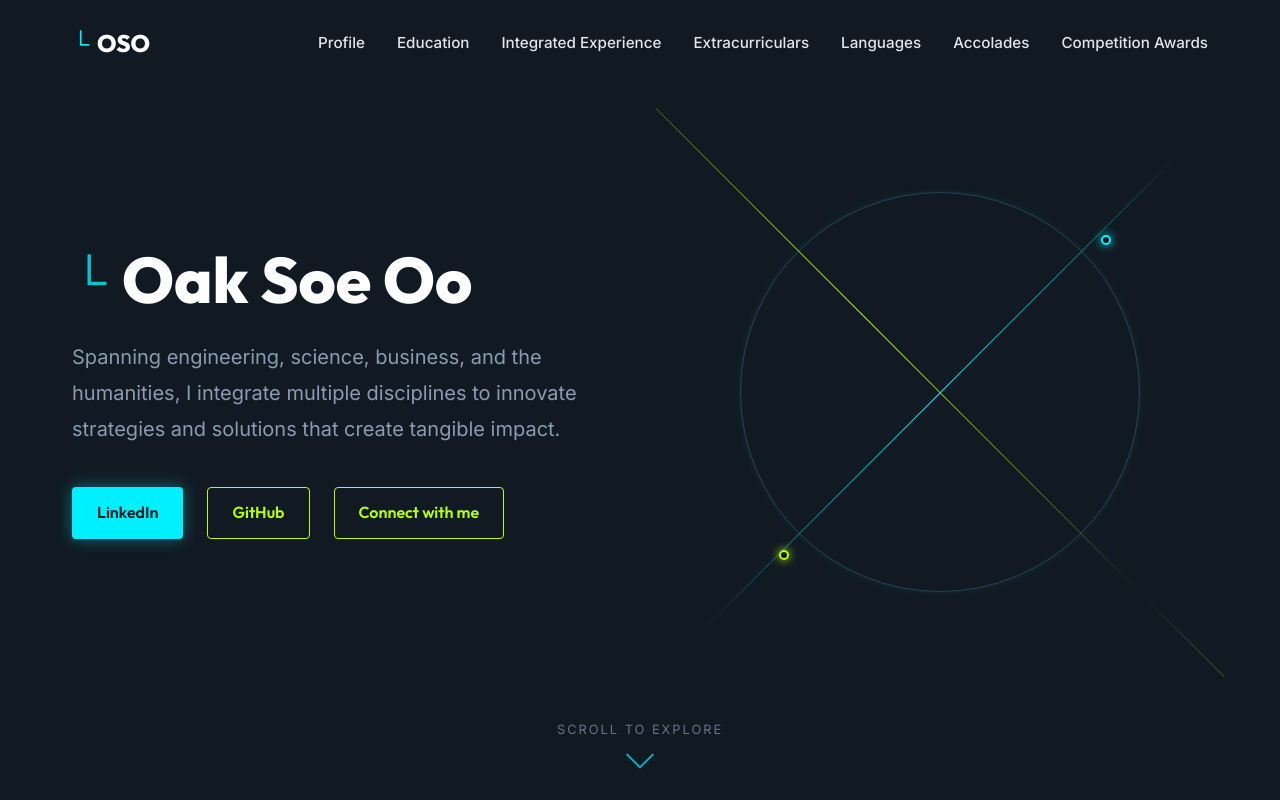
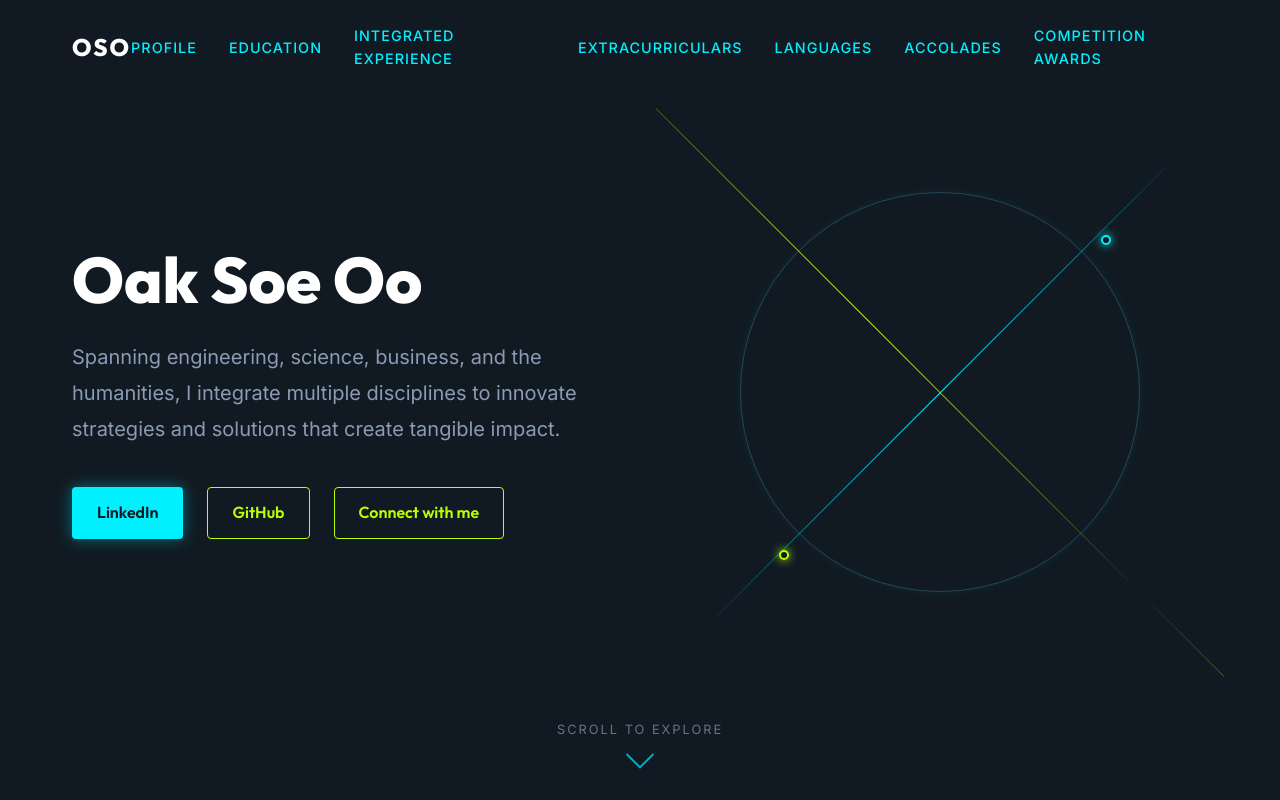
Before and after one commit to oak-23/portfolio, a React (Vite) app: page / in a window 1280 px wide. Shown: the top 800 px of the page. Built offline with nearby package versions, Linux system fonts and the light colour scheme.

Commit message:
Changed profile design

```diff
--- a/src/components/Hero.tsx
+++ b/src/components/Hero.tsx
@@ -7,7 +7,7 @@ const Hero: React.FC = () => {
       <div className={`container ${styles.heroContainer}`}>
         <div className={styles.content}>
           <h1 className={styles.title}>
-            <span className={styles.trace}>&#x2514;</span> Oak Soe Oo
+            Oak Soe Oo
           </h1>
           <div className={styles.subtitleBox}>
             <p className={styles.subtitle}>
--- a/src/components/Navbar.module.css
+++ b/src/components/Navbar.module.css
@@ -4,16 +4,17 @@
     left: 0;
     width: 100%;
     z-index: 1000;
+    transition: all 0.3s ease;
     padding: 1.5rem 0;
-    transition: all 0.3s ease;
-    border-bottom: 1px solid transparent;
+    background-color: transparent;
 }
 
-.navbar.scrolled {
-    background-color: rgba(17, 26, 34, 0.9);
+.scrolled {
+    padding: 1rem 0;
+    background-color: rgba(17, 26, 34, 0.95);
     backdrop-filter: blur(10px);
     border-bottom: 1px solid var(--color-trace);
-    padding: 1rem 0;
+    box-shadow: 0 4px 30px rgba(0, 0, 0, 0.5);
 }
 
 .navContainer {
@@ -24,52 +25,77 @@
 
 .logo {
     font-family: var(--font-display);
+    font-size: 1.5rem;
     font-weight: 800;
-    font-size: 1.5rem;
     color: #fff;
-    display: flex;
-    align-items: center;
-    gap: 0.5rem;
-}
-
-.trace {
-    color: var(--color-accent);
+    letter-spacing: 2px;
 }
 
 .links {
     display: flex;
     gap: 2rem;
+    align-items: center;
 }
 
 .links a {
-    font-size: 0.95rem;
+    font-size: 0.9rem;
     font-weight: 500;
-    color: var(--color-text);
-    position: relative;
+    text-transform: uppercase;
+    letter-spacing: 1px;
 }
 
-.links a:hover {
-    color: var(--color-accent);
+.hamburger {
+    display: none;
+    flex-direction: column;
+    justify-content: space-between;
+    width: 24px;
+    height: 18px;
+    cursor: pointer;
+    z-index: 1001;
 }
 
-.links a::after {
-    content: '';
-    position: absolute;
-    bottom: -5px;
-    left: 0;
-    width: 0;
+.hamburger span {
+    width: 100%;
     height: 2px;
-    background-color: var(--color-accent);
-    transition: width 0.3s ease;
+    background-color: var(--color-text);
+    transition: all 0.3s ease;
 }
 
-.links a:hover::after {
-    width: 100%;
-}
+@media (max-width: 900px) {
+    .hamburger {
+        display: flex;
+    }
 
-@media (max-width: 768px) {
     .links {
-        display: none;
-        /* simple mobile view */
+        position: fixed;
+        top: 0;
+        right: -100%;
+        width: 280px;
+        height: 100vh;
+        background-color: rgba(17, 26, 34, 0.98);
+        backdrop-filter: blur(15px);
+        border-left: 1px solid var(--color-trace);
+        flex-direction: column;
+        padding-top: 6rem;
+        gap: 1.5rem;
+        transition: right 0.4s ease;
+        align-items: flex-start;
+        padding-left: 2rem;
+    }
+
+    .linksOpen {
+        right: 0;
+    }
+
+    .hamburger.open span:nth-child(1) {
+        transform: translateY(8px) rotate(45deg);
+    }
+
+    .hamburger.open span:nth-child(2) {
+        opacity: 0;
+    }
+
+    .hamburger.open span:nth-child(3) {
+        transform: translateY(-8px) rotate(-45deg);
     }
 }
--- a/src/components/Navbar.tsx
+++ b/src/components/Navbar.tsx
@@ -3,35 +3,42 @@ import styles from './Navbar.module.css';
 
 const Navbar: React.FC = () => {
     const [scrolled, setScrolled] = useState(false);
+    const [menuOpen, setMenuOpen] = useState(false);
 
     useEffect(() => {
         const handleScroll = () => {
-            if (window.scrollY > 50) {
-                setScrolled(true);
-            } else {
-                setScrolled(false);
-            }
+            setScrolled(window.scrollY > 50);
         };
         window.addEventListener('scroll', handleScroll);
         return () => window.removeEventListener('scroll', handleScroll);
     }, []);
 
+    const toggleMenu = () => setMenuOpen(!menuOpen);
+    const closeMenu = () => setMenuOpen(false);
+
     return (
         <nav className={`${styles.navbar} ${scrolled ? styles.scrolled : ''}`}>
             <div className={`container ${styles.navContainer}`}>
                 <div className={styles.logo}>
-                    <a href="#hero" style={{ color: 'inherit', display: 'flex', alignItems: 'center', gap: '0.5rem', textDecoration: 'none' }}>
-                        <span className={styles.trace}>&#x2514;</span> OSO
+                    <a href="#hero" style={{ color: 'inherit', display: 'flex', alignItems: 'center', textDecoration: 'none' }}>
+                        OSO
                     </a>
                 </div>
-                <div className={styles.links}>
-                    <a href="#hero">Profile</a>
-                    <a href="#education">Education</a>
-                    <a href="#experience">Integrated Experience</a>
-                    <a href="#extracurriculars">Extracurriculars</a>
-                    <a href="#languages">Languages</a>
-                    <a href="#accolades">Accolades</a>
-                    <a href="#competitions">Competition Awards</a>
+
+                <div className={`${styles.hamburger} ${menuOpen ? styles.open : ''}`} onClick={toggleMenu}>
+                    <span></span>
+                    <span></span>
+                    <span></span>
+                </div>
+
+                <div className={`${styles.links} ${menuOpen ? styles.linksOpen : ''}`}>
+                    <a href="#hero" onClick={closeMenu}>Profile</a>
+                    <a href="#education" onClick={closeMenu}>Education</a>
+                    <a href="#experience" onClick={closeMenu}>Integrated Experience</a>
+                    <a href="#extracurriculars" onClick={closeMenu}>Extracurriculars</a>
+                    <a href="#languages" onClick={closeMenu}>Languages</a>
+                    <a href="#accolades" onClick={closeMenu}>Accolades</a>
+                    <a href="#competitions" onClick={closeMenu}>Competition Awards</a>
                 </div>
             </div>
         </nav>
```
